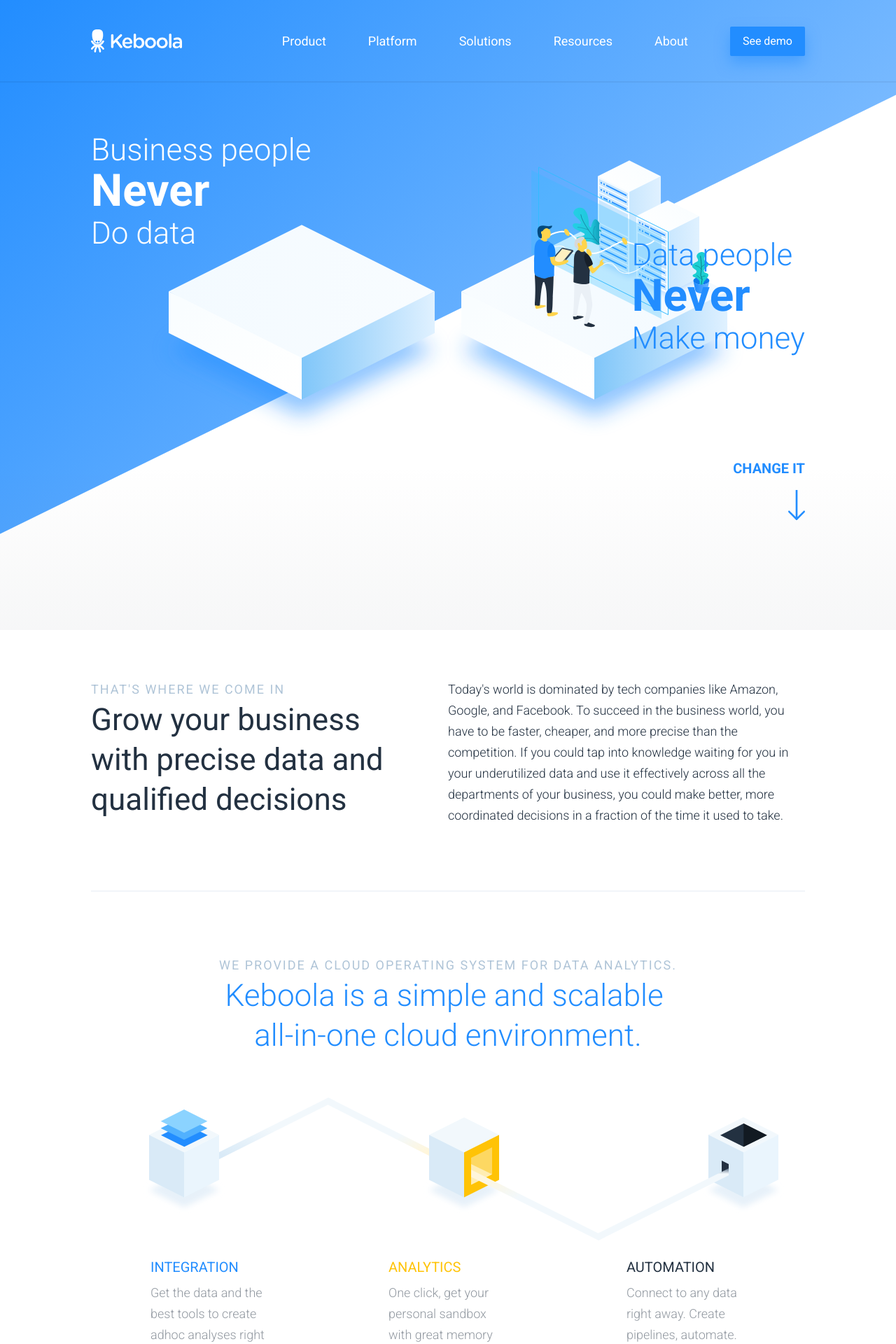
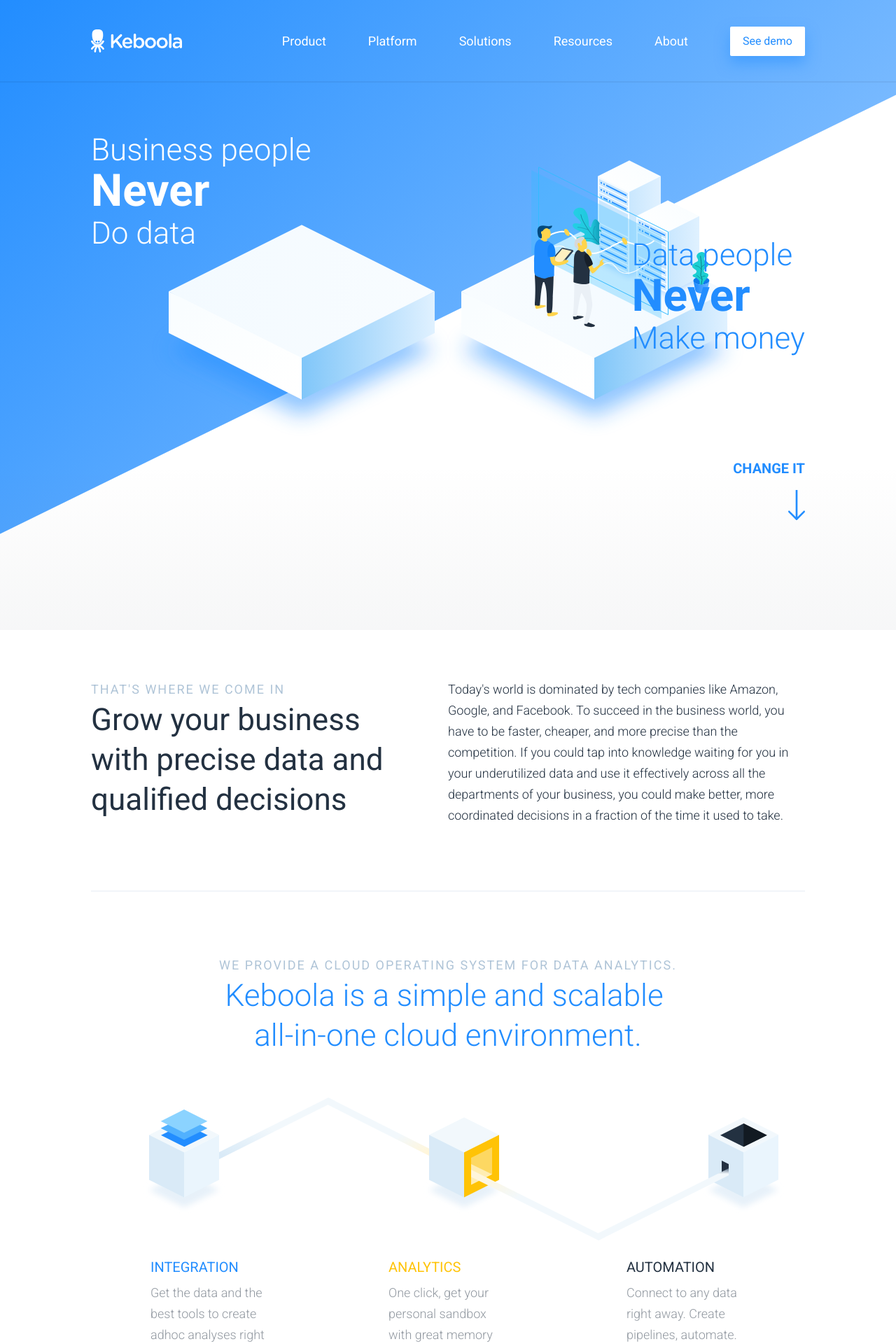
Before and after one commit to keboola/website, a Jekyll site: the page built from index.md, in a window 1280 px wide. Shown: the top 1920 px of the page at 70% size. Built offline with Jekyll 4.4.1, drawn with Linux system fonts in a browser that asks for light colours; nearby versions of some CDN libraries.

Commit message:
hp - white btn

```diff
--- a/_includes/head.html
+++ b/_includes/head.html
@@ -121,7 +121,9 @@
 				</li>
 				<li class="nav-item-btn"><a href="" class="btn-dark">See demo</a></li>
 			</ul></nav>
-			<a href="" class="btn btn-blue">See demo</a>
+			{% if page.url == '/' %}<a href="" class="btn btn-white">See demo</a>
+			{% else %}<a href="" class="btn btn-blue">See demo</a>{% endif %}
+
 		</div>
 	</div></header>
 	<section>
```
